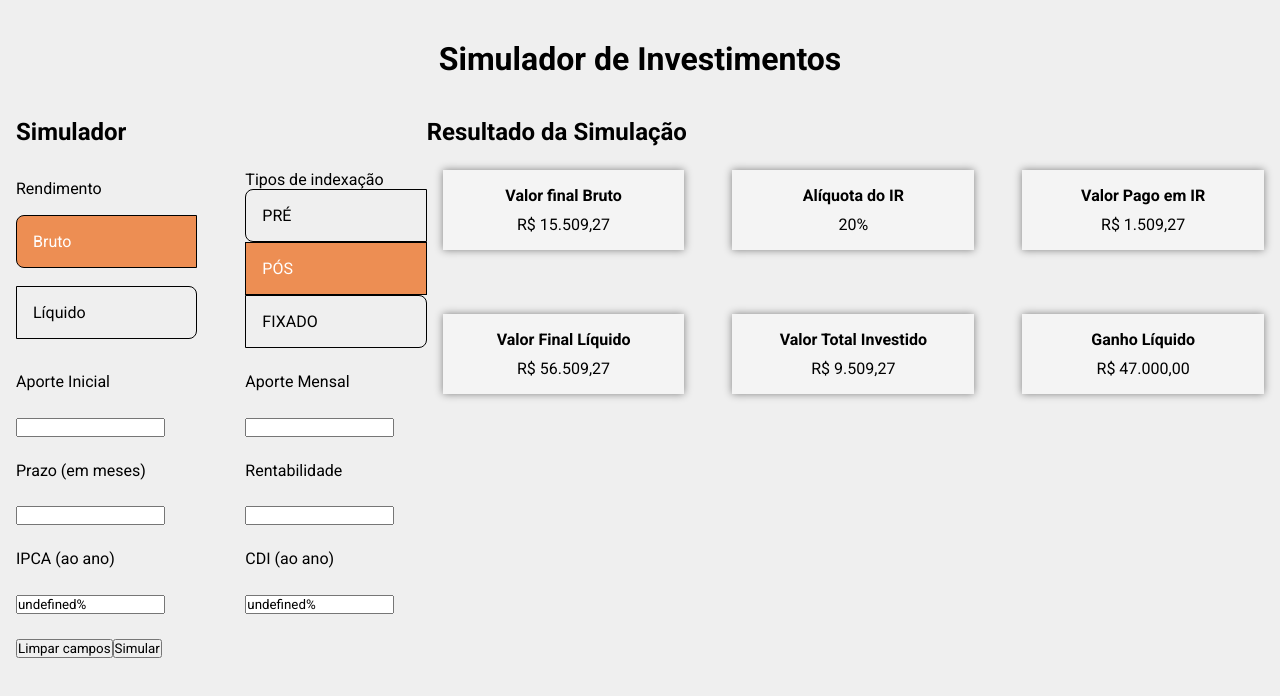
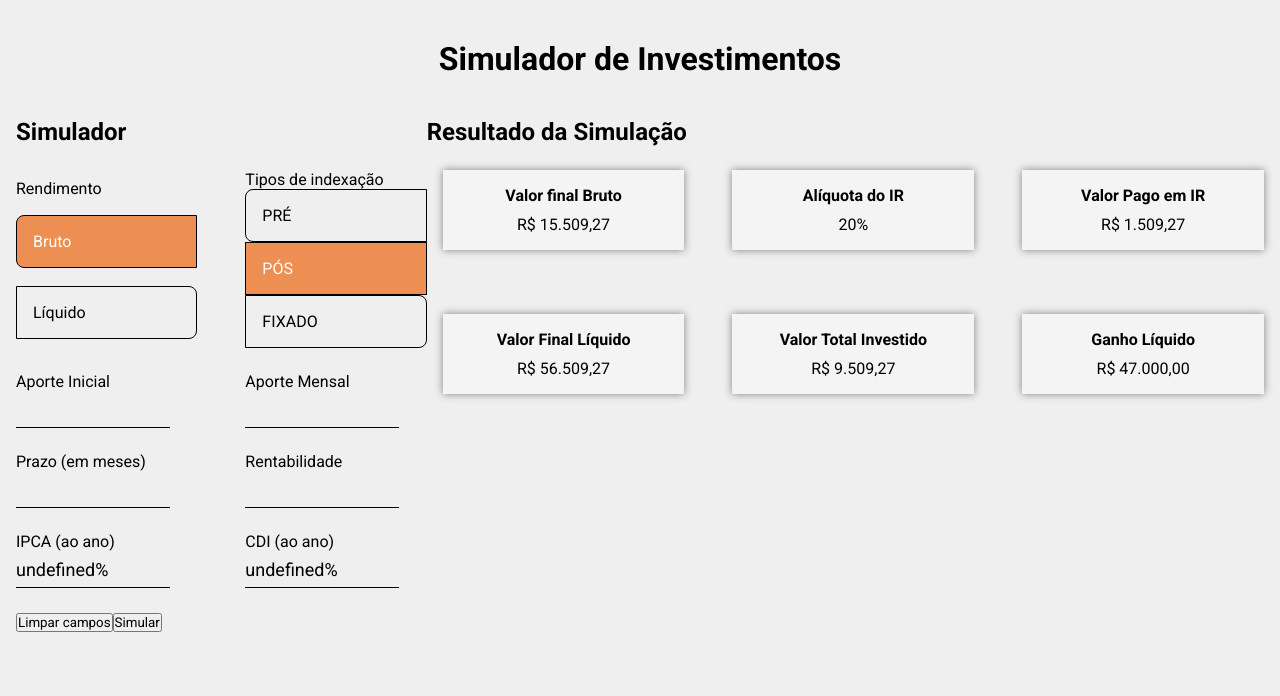
Before and after one commit to lineavelino/desafio-eqi-investimentos, a React (Vite) app: page / in a window 1280 px wide. Shown: the top 696 px of the page. Built offline with nearby package versions, Linux system fonts and the light colour scheme; no server answers.

Commit message:
Estilização inputs simulador

```diff
--- a/src/components/Simulator/styles.module.scss
+++ b/src/components/Simulator/styles.module.scss
@@ -46,8 +46,12 @@
     }
 
     input {
-        margin-top: 2em;
-        width: 80%;
+        width: 85%;
+        height: 2em;
+        font-size: large;
+        background: none;
+        border: none;
+        border-bottom: 0.1em solid black;
     }
 }
 
```
